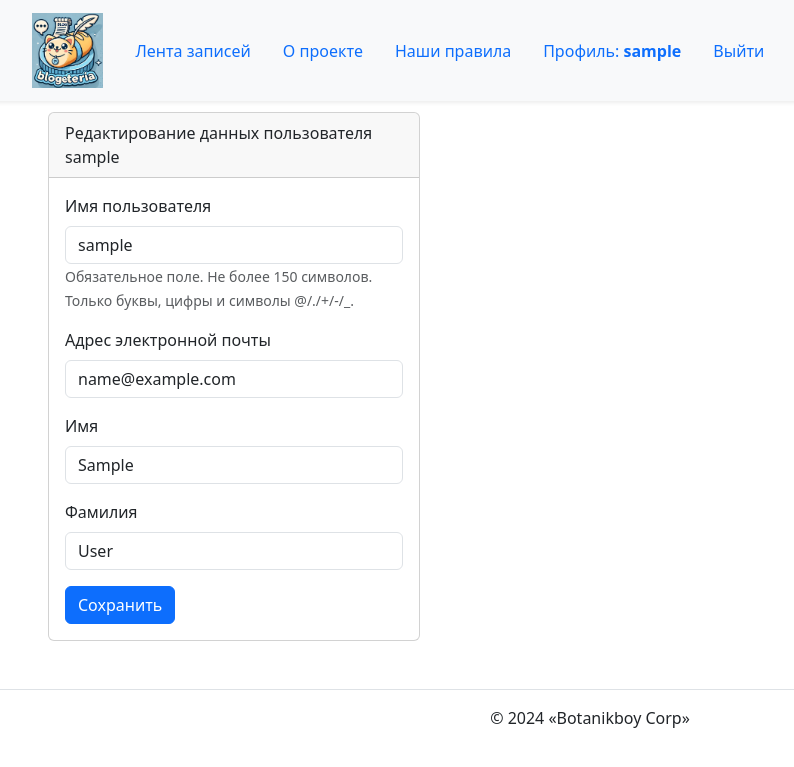
After one commit to botanikboy/blogeteria, a Django app: page /auth/profile/1/edit/ in a window 1280 px wide. The commit adds this page. Shown: the top 767 px of the page, without its empty margins (50-844 px from the left). Run offline with Django 4.2, Linux system fonts and the light colour scheme; a user stored in the database is signed in; tables that the repository leaves empty hold one stand-in row (values such as "Sample post"); parts of the project's set-up code (start-up, migrations or seed data) failed here and were passed over; some libraries are stand-ins or nearby versions.

Commit message:
#blogeteria user profile edit view and form

```diff
--- a/templates/includes/header.html
+++ b/templates/includes/header.html
@@ -43,8 +43,8 @@
             </li>
           {% else %}
           <li class="nav-item">
-            <a class="nav-link{% if view_name == 'users:profile' %} active {% endif %}"
-              href="{% url 'users:profile' request.user.username %}">Профиль: <b>{{ user.username }}</b></a>
+            <a class="nav-link{% if 'profile' in view_name and request.user.username in request.resolver_match.captured_kwargs.values %} active {% endif %}"
+              href="{% url 'users:profile' request.user.username %}">Профиль: <b>{{ request.user.username }}</b></a>
           </li>
           <li class="nav-item">
             <a class="nav-link" href="{% url 'users:logout' %}">Выйти</a>
--- a/templates/users/profile.html
+++ b/templates/users/profile.html
@@ -13,9 +13,9 @@ Blogeteria. Профиль пользователя {{ user.username }}
       <li>Дата регистрации: {{ user.date_joined }}</li>
       <li>Имя:{{ user.first_name }} {{ user.last_name }}</li>
     </ul>
-    {% if user.is_authenticated %}
-      <a class="btn btn-outline-primary" href="#">Редактировать профиль</a>
-      <a class="btn btn-outline-primary" href="#">Изменить пароль</a>
+    {% if user.is_authenticated and request.resolver_match.captured_kwargs.username == request.user.username %}
+      <a class="btn btn-outline-primary" href="{% url 'users:profile_edit' request.user.id %}">Редактировать профиль</a>
+      <a class="btn btn-outline-primary" href="{% url 'users:password_change' %}">Изменить пароль</a>
     {% endif %}
   </div>
 </div>
--- /dev/null
+++ b/templates/users/profile_form.html
@@ -0,0 +1,19 @@
+{% extends "base.html" %}
+{% load django_bootstrap5 %}
+{% block title %}
+  Редактирование профиля
+{% endblock title %}
+{% block content %}
+  <div class="card col-4 m-3">
+    <div class="card-header">
+      Редактирование данных пользователя {{ request.user.username }}
+    </div>
+    <div class="card-body">
+      <form method="post">
+        {% csrf_token %}
+        {% bootstrap_form form %}
+        {% bootstrap_button button_type="submit" content="Сохранить" %}
+      </form>
+    </div>
+  </div>
+{% endblock %}
--- /dev/null
+++ b/users/admin.py
@@ -0,0 +1,6 @@
+from django.contrib import admin
+from django.contrib.auth.admin import UserAdmin
+
+from .models import CustomUser
+
+admin.site.register(CustomUser, UserAdmin)
--- a/users/apps.py
+++ b/users/apps.py
@@ -4,3 +4,4 @@ from django.apps import AppConfig
 class UsersConfig(AppConfig):
     default_auto_field = 'django.db.models.BigAutoField'
     name = 'users'
+    verbose_name = 'Пользователи'
--- a/users/forms.py
+++ b/users/forms.py
@@ -1,4 +1,4 @@
-from django.contrib.auth.forms import UserCreationForm
+from django.contrib.auth.forms import UserCreationForm, UserChangeForm
 from django.contrib.auth import get_user_model
 
 User = get_user_model()
@@ -8,3 +8,16 @@ class CustomUserCreationForm(UserCreationForm):
 
     class Meta(UserCreationForm.Meta):
         model = User
+
+
+class CustomUserChangeForm(UserChangeForm):
+    password = None
+
+    class Meta(UserChangeForm.Meta):
+        model = User
+        fields = [
+            'username',
+            'email',
+            'first_name',
+            'last_name',
+        ]
--- a/users/urls.py
+++ b/users/urls.py
@@ -6,6 +6,10 @@ app_name = 'users'
 urlpatterns = [
     path('', include('django.contrib.auth.urls')),
     path(
-        'profile/<str:username>', views.user_profile_view, name='profile'),
-    path('registration/', views.UserCreateView.as_view(), name='registration')
+        'profile/<str:username>/', views.user_profile_view, name='profile'),
+    path('registration/', views.UserCreateView.as_view(), name='registration'),
+    path(
+        'profile/<int:pk>/edit/',
+        views.UserChangeView.as_view(),
+        name='profile_edit')
 ]
--- a/users/views.py
+++ b/users/views.py
@@ -1,9 +1,11 @@
 from django.contrib.auth import get_user_model
+from django.core.exceptions import PermissionDenied
 from django.shortcuts import get_object_or_404, render
 from django.urls import reverse_lazy
-from django.views.generic import CreateView
+from django.views.generic import CreateView, UpdateView
+from django.contrib.auth.mixins import LoginRequiredMixin
 
-from .forms import CustomUserCreationForm
+from .forms import CustomUserCreationForm, CustomUserChangeForm
 from blog.models import Post
 
 User = get_user_model()
@@ -16,6 +18,22 @@ class UserCreateView(CreateView):
     template_name = 'users/registration_form.html'
 
 
+class UserChangeView(LoginRequiredMixin, UpdateView):
+    model = User
+    form_class = CustomUserChangeForm
+    template_name = 'users/profile_form.html'
+
+    def dispatch(self, request, *args, **kwargs):
+        instance = get_object_or_404(User, pk=kwargs['pk'])
+        if instance != self.request.user:
+            raise PermissionDenied
+        return super().dispatch(request, *args, **kwargs)
+
+    def get_success_url(self):
+        return reverse_lazy(
+            'users:profile', kwargs={'username': self.request.user.username})
+
+
 def user_profile_view(request, username):
     user = get_object_or_404(User, username=username)
     posts = Post.objects.filter(
```
